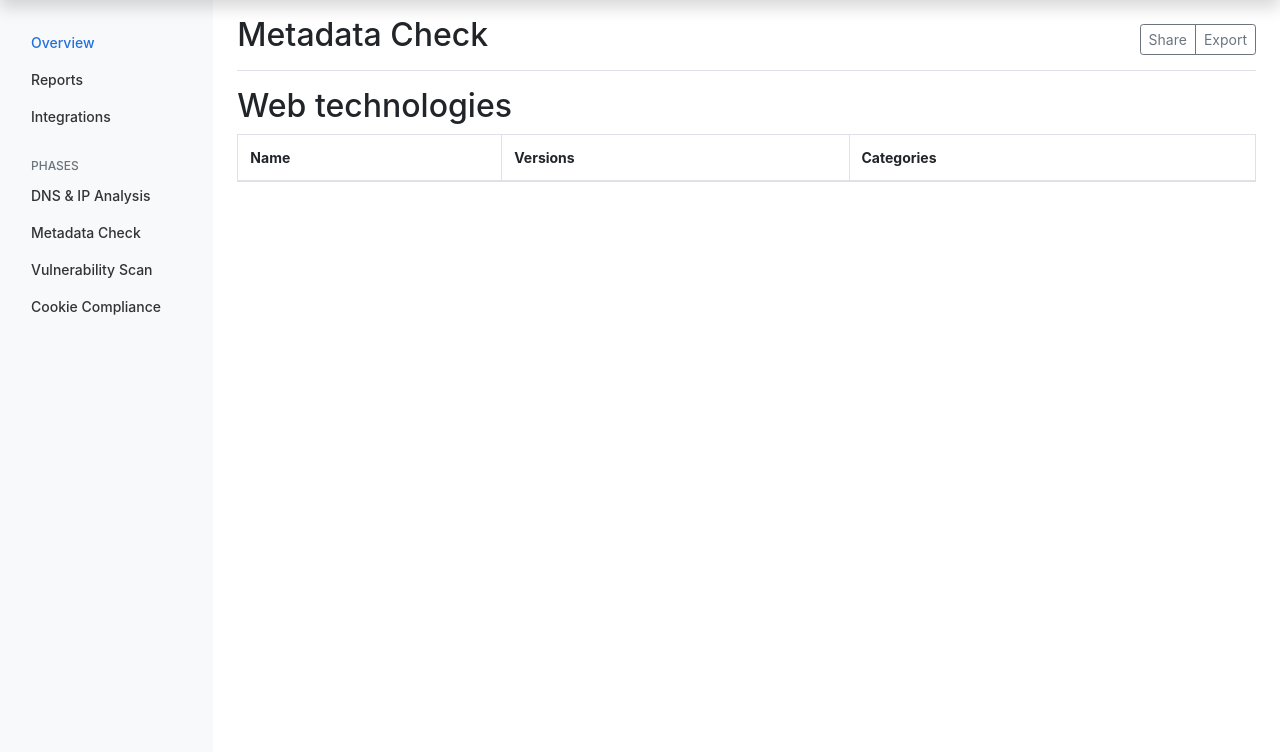
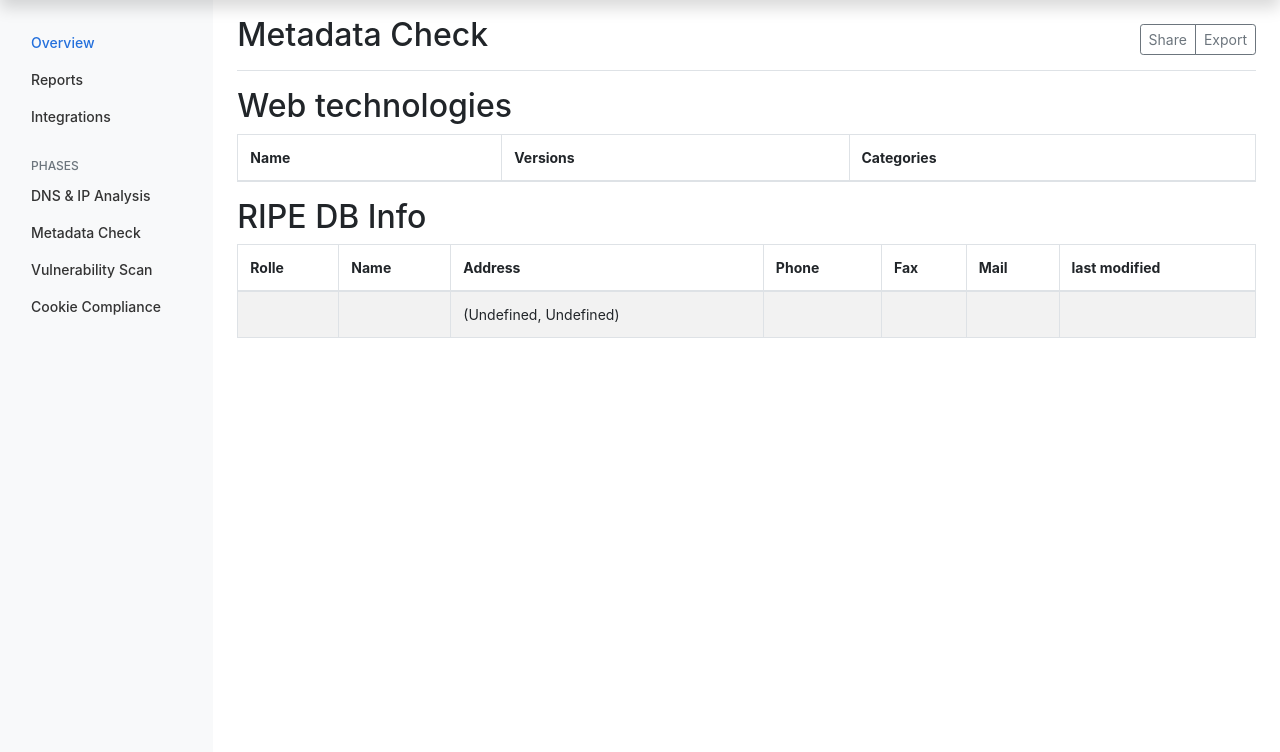
Before and after one commit to novatc/oSint, a Flask app: template oSint/website/templates/dashboard-phase2.html in a window 1280 px wide. Shown: the part 48-800 px from the top of the page. Run offline with Flask 2, Linux system fonts and the light colour scheme; the template is opened without the code that fills it, so the values that code supplies are empty; some libraries are stand-ins or nearby versions.

Commit message:
ripe db results

```diff
--- a/oSint/website/dashboard.py
+++ b/oSint/website/dashboard.py
@@ -23,12 +23,13 @@
 
 @dashboard.route('/metadata-check')
 def phase_2():
-    return render_template("dashboard-phase2.html", webtech=Session.get('web_technologies'))
+    return render_template("dashboard-phase2.html", webtech=Session.get('web_technologies'),
+                           ripe=Session.get('ripe_results'))
 
 
 @dashboard.route('/vulnerability-scan')
 def phase_3():
-    return render_template("dashboard-phase3.html", firewalls= Session.get('waf00f'))
+    return render_template("dashboard-phase3.html", firewalls=Session.get('waf00f'))
 
 
 @dashboard.route('/cookie-compliance')
--- a/oSint/website/templates/dashboard-phase2.html
+++ b/oSint/website/templates/dashboard-phase2.html
@@ -1,5 +1,5 @@
-{% extends "dashboard.html" %} {% block title %}Phase 2{% endblock %}
-{% block content%}
+{% extends "dashboard.html" %} {% block title %}Phase 2 {% endblock %}
+{% block content %}
     <main class="col-md-9 ms-sm-auto col-lg-10 px-md-4">
         <div
                 class="d-flex justify-content-between flex-wrap flex-md-nowrap align-items-center pt-3 pb-2 mb-3 border-bottom">
@@ -34,5 +34,38 @@
                 </table>
             </div>
         {% endif %}
+
+        {% if ripe is not none %}
+            <h2>RIPE DB Info</h2>
+            {% print(ripe['role']) %}
+            <div class="table-responsive">
+                <table class="table align-middle table-striped table-bordered">
+                    <thead>
+                    <tr>
+                        <th scope="col">Rolle</th>
+                        <th scope="col">Name</th>
+                        <th scope="col">Address</th>
+                        <th scope="col">Phone</th>
+                        <th scope="col">Fax</th>
+                        <th scope="col">Mail</th>
+                        <th scope="col">last modified</th>
+                    </tr>
+                    </thead>
+                    <tbody>
+
+                    <tr>
+                        <td>{{ ripe['role'] }}</td>
+                        <td>{{ ripe['name'] }}</td>
+                        <td>{{ ripe['address'][0], ripe['address'][1] }}</td>
+                        <td>{{ ripe['phone'] }}</td>
+                        <td>{{ ripe['fax'] }}</td>
+                        <td>{{ ripe['mail'] }}</td>
+                        <td>{{ ripe['last_modified'] }}</td>
+                    </tr>
+
+                    </tbody>
+                </table>
+            </div>
+        {% endif %}
     </main>
 {% endblock %}
```
Also changed, not shown: oSint/scripts/ripe_db.py (+36 -3 lines), oSint/website/homepage.py (+7 -0 lines), oSint/website/templates/home.html (+7 -1 lines). Lines whose indentation alone changed are shown as unchanged.
